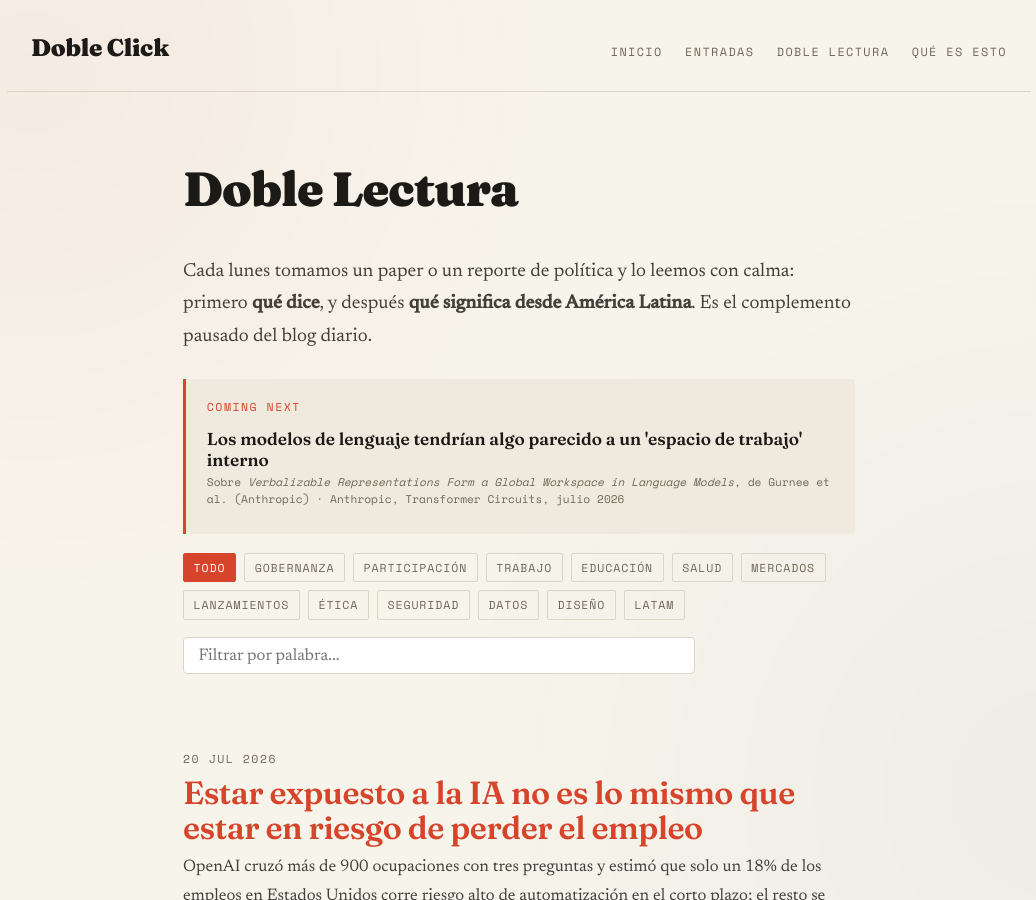
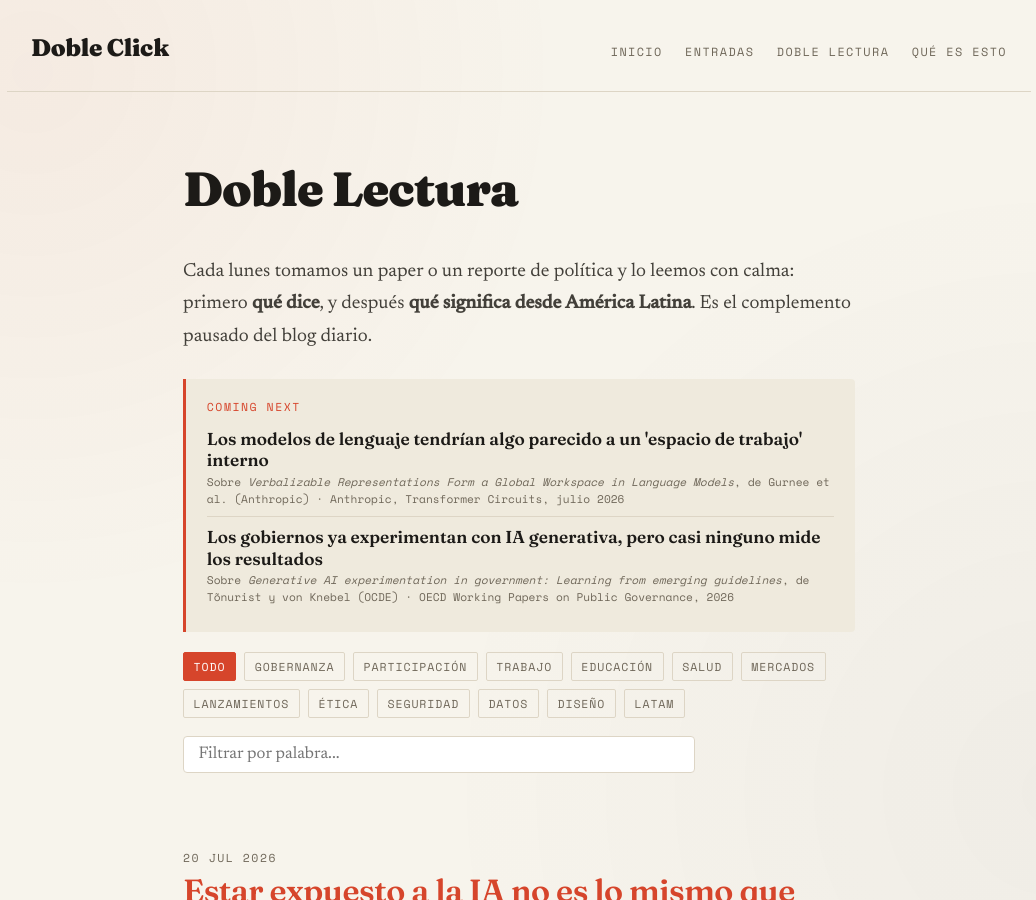
Before and after one commit to jaguridi/doble-click-blog, a Jekyll site: the page built from doble-lectura.html, in a window 1280 px wide and 900 px high. Shown: the whole window, without its empty margins (121-1157 px from the left). Built offline with Jekyll 4.4.1, drawn with Linux system fonts in a browser that asks for light colours.

Commit message:
Coming next: agrega el working paper de la OCDE a la cola
Refleja las dos fuentes que quedan en pendientes/ del inbox. Esta semana no
se publicó Doble Lectura: la fuente más antigua es un artículo web y el host
transformer-circuits.pub está bloqueado por la política de egreso de la
sesión, así que no se pudo leer.

Co-Authored-By: Claude Opus 5 <noreply@anthropic.com>
Claude-Session: https://claude.ai/code/session_014ZHvYXFTqxB5ws68J5xvRY

```diff
--- a/_data/proximas_lecturas.yml
+++ b/_data/proximas_lecturas.yml
@@ -20,3 +20,8 @@
   autores: "Gurnee et al. (Anthropic)"
   publicado: "Anthropic, Transformer Circuits, julio 2026"
   url: "https://transformer-circuits.pub/2026/workspace/index.html"
+
+- titulo: "Los gobiernos ya experimentan con IA generativa, pero casi ninguno mide los resultados"
+  paper: "Generative AI experimentation in government: Learning from emerging guidelines"
+  autores: "Tõnurist y von Knebel (OCDE)"
+  publicado: "OECD Working Papers on Public Governance, 2026"
```
